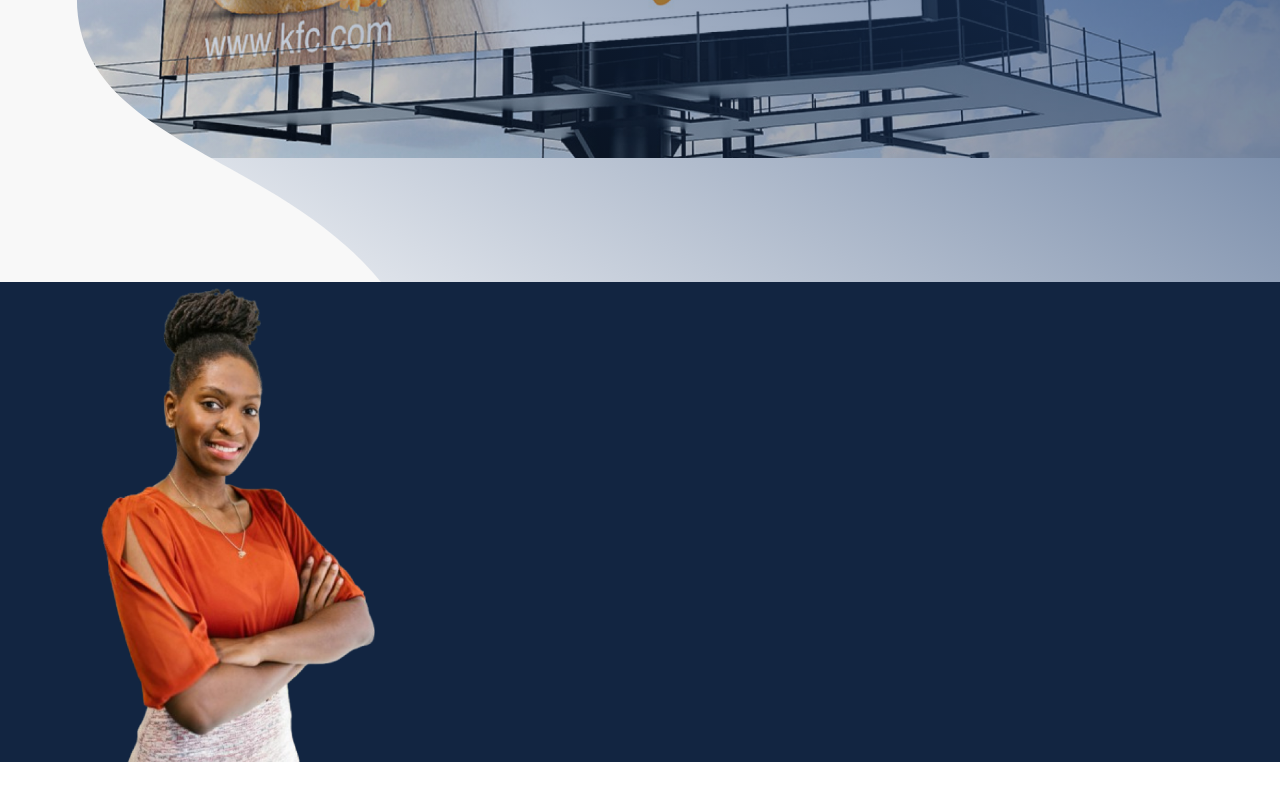
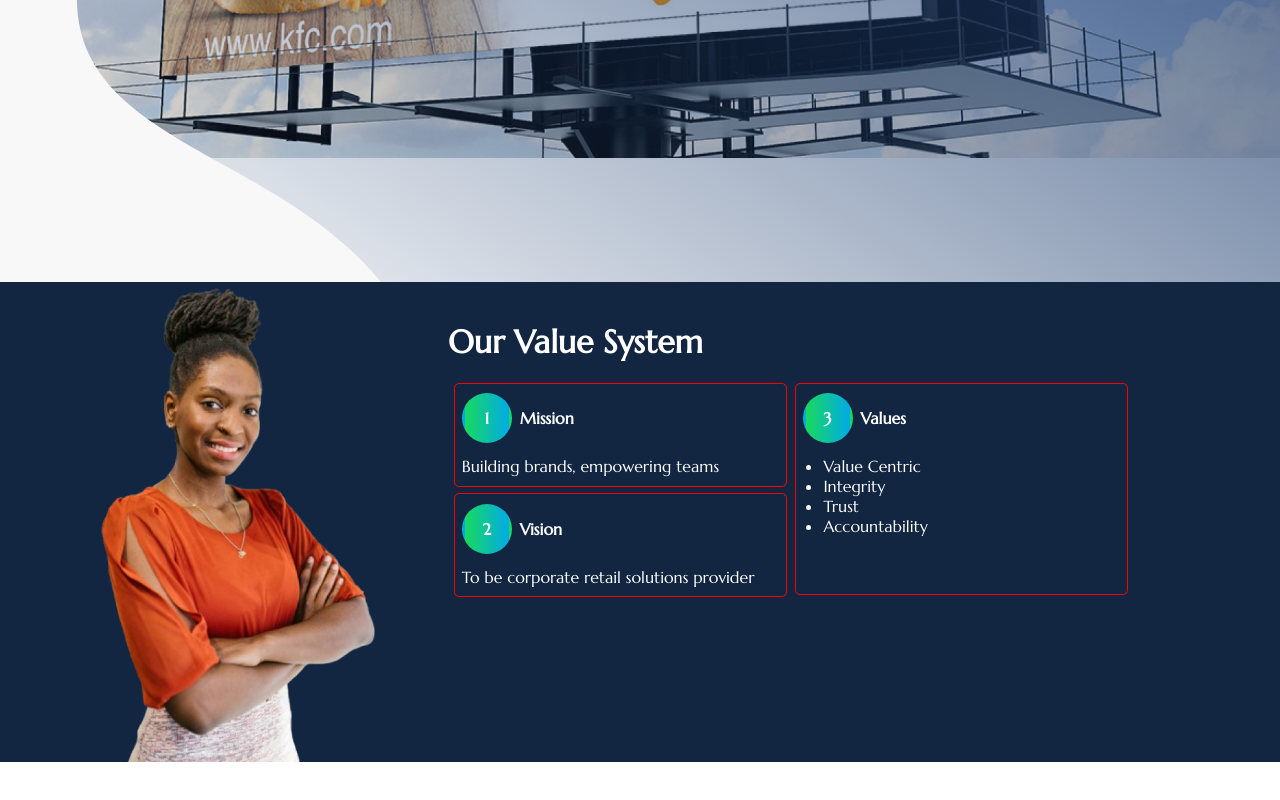
Before and after one commit to sweetLawrence/Zamar-Solutions-Limited, a React (Vite) app: page / in a window 1280 px wide. Shown: the part 518-1318 px from the top of the page. Built offline with nearby package versions, Linux system fonts and the light colour scheme.

Commit message:
value system section

```diff
--- /dev/null
+++ b/src/Data/valuesdata.js
@@ -0,0 +1,2 @@
+
+export const valuesdata = ["Value Centric", "Integrity","Trust","Accountability"]
--- a/src/components/HomeComponents.jsx/Values.jsx
+++ b/src/components/HomeComponents.jsx/Values.jsx
@@ -1,14 +1,40 @@
-import '../styles/values.css'
-import Woman from '../../assets/images/woman.png'
+import "../styles/values.css";
+import Woman from "../../assets/images/woman.png";
+import ValueCards from "../MinorComponents/ValueCards";
+import { valuesdata } from "../../Data/valuesdata";
 
 const Values = () => {
   return (
     <div className="values">
       <div className="woman_image">
-        <img src={Woman} alt="A woman's image" className={'outlined'} />
+        <img src={Woman} alt="A woman's image" className={"outlined"} />
       </div>
       <div className="right_section">
-
+        <div className="title_section">
+          <h1>Our Value System</h1>
+        </div>
+        <div className="cards_section">
+          <div className="grouped">
+            <ValueCards
+              index={1}
+              title={"Mission"}
+              inline_content={"Building brands, empowering teams"}
+            />
+            <ValueCards
+              index={2}
+              title={"Vision"}
+              inline_content={"To be corporate retail solutions provider"}
+            />
+          </div>
+          <div className="single">
+            <ValueCards
+              index={3}
+              title={"Values"}
+              contentType={"list"}
+              list_content={valuesdata}
+            />
+          </div>
+        </div>
       </div>
     </div>
   );
--- a/src/components/MinorComponents/ValueCards.jsx
+++ b/src/components/MinorComponents/ValueCards.jsx
@@ -1,9 +1,35 @@
-import React from 'react'
+import React from "react";
 
-const ValueCards = () => {
+const ValueCards = ({
+  index,
+  title,
+  contentType,
+  inline_content,
+  list_content,
+}) => {
   return (
-    <div className='value_cards'>ValueCards</div>
-  )
-}
+    <div className="value_cards">
+      <div className="title_section">
+        <div className="index">{index}</div>
+        <div className="title">{title}</div>
+      </div>
+      <div className="content_area">
+        {!(contentType === "list") ? (
+          <div className="inline_content">{inline_content}</div>
+        ) : (
+          <div className="list_content">
+            {list_content.map((item, index) => {
+              return (
+                <ul>
+                  <li key={index}>{item}</li>
+                </ul>
+              );
+            })}
+          </div>
+        )}
+      </div>
+    </div>
+  );
+};
 
-export default ValueCards
+export default ValueCards;
--- a/src/components/styles/values.css
+++ b/src/components/styles/values.css
@@ -15,3 +15,58 @@
     height: 100%;
     object-fit: contain;
 }
+
+.values .right_section{
+    /* border: 2px solid green; */
+    width: 65%;
+    display: flex;
+    flex-direction: column;
+    padding-top: 2.5em;
+    color: white;
+}
+.values .cards_section{
+    margin-top: .9em;
+    display: flex;
+    align-items: c;
+    /* justify-content: space-around; */
+    /* flex-wrap: wrap; */
+}
+.values .cards_section .grouped{
+    width: 40%;
+    margin-right: .5em;
+}
+.values .cards_section .single{
+    width: 40%;
+}
+.value_cards{
+    border: 1px solid red;
+    width: 100%;
+    margin: .4em;
+    border-radius: 5px;
+    padding: .6em .4em;
+}
+.value_cards .title_section{
+    display: flex;
+    align-items: center;
+    font-weight: 600;
+    margin-bottom: .8em;
+}
+.value_cards .title_section .index{
+    border: solid transparent;
+    background: linear-gradient(to right, var(--accent-color-right), var(--accent-color-left));
+    width: 50px;
+    height: 50px;
+    border-radius:50%;
+    display: flex;
+    align-items: center;
+    justify-content: center;
+    margin-right: .5em;
+
+}
+.value_cards .list_content{
+    /* background: red; */
+    width: 50%;
+    padding-left: 1.3em;
+    padding-bottom:3em;
+
+}
```
